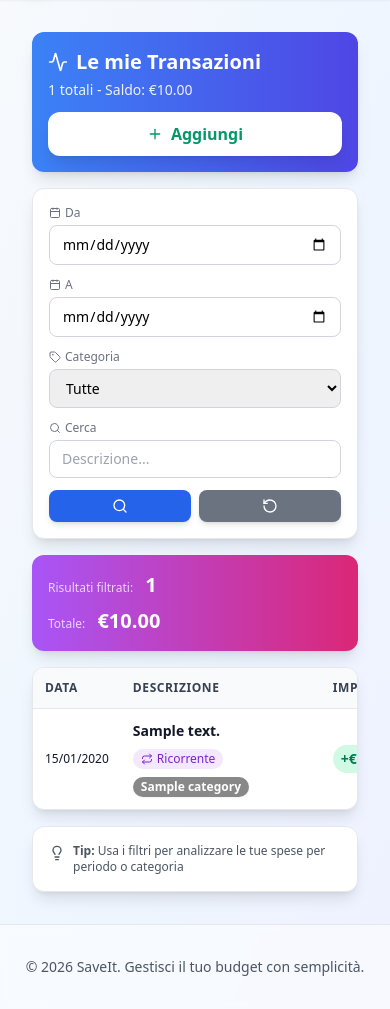
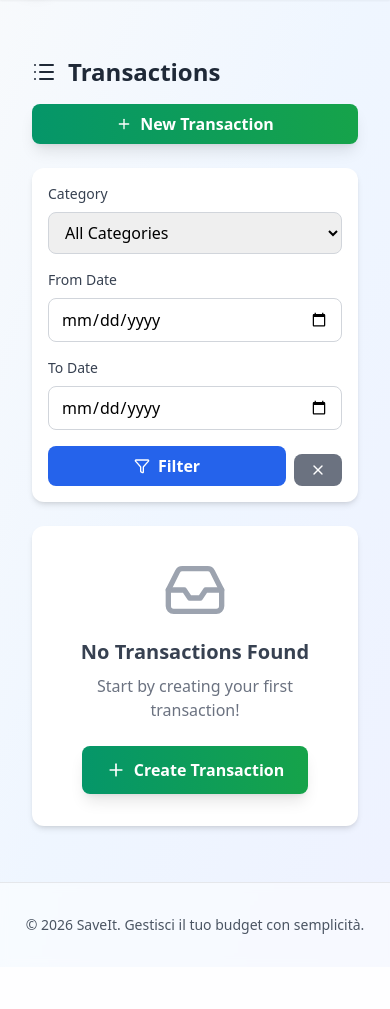
Before and after one commit to Orfico/saveit, a Django app: page /transactions/ in a window 390 px wide. Shown: the part 65-1074 px from the top of the page. After the commit the page ends 999 px from the top, so only its background shows below. Run offline with Django 5.2, Linux system fonts and the light colour scheme; a user stored in the database is signed in; tables that the repository leaves empty hold one stand-in row (values such as "Sample post"); some libraries are stand-ins or nearby versions.

Commit message:
fix: settings.py without secret keys + mobile UX improved in transaction_list

```diff
--- a/templates/core/transaction_list.html
+++ b/templates/core/transaction_list.html
@@ -1,204 +1,133 @@
 {% extends 'base.html' %}
 
-{% block title %}Transazioni{% endblock %}
+{% block title %}Transactions{% endblock %}
 
 {% block content %}
-<div class="space-y-4 sm:space-y-6 px-4 sm:px-0">
-  <!-- Header + Badge -->
-  <div class="flex flex-col sm:flex-row justify-between items-start sm:items-center gap-3 sm:gap-4 bg-gradient-to-r from-blue-500 to-indigo-600 text-white p-4 sm:p-6 rounded-xl shadow-lg">
-    <div>
-      <h1 class="text-xl sm:text-2xl lg:text-3xl font-bold flex items-center gap-2">
-        <i data-lucide="activity" class="w-5 h-5 sm:w-6 sm:h-6"></i>
-        Le mie Transazioni
+<div class="container mx-auto px-4 py-6 sm:py-8">
+  <!-- Header con filtri -->
+  <div class="flex flex-col sm:flex-row justify-between items-start sm:items-center gap-4 mb-6">
+    <h1 class="text-2xl sm:text-3xl font-bold text-gray-800 flex items-center gap-3">
+      <i data-lucide="list" class="w-6 h-6 sm:w-8 sm:h-8"></i>
+      Transactions
     </h1>
-      <p class="opacity-90 mt-1 text-sm sm:text-base">{{ page_obj.paginator.count }} totali - Saldo: €{{ filtered_total|floatformat:2 }}</p>
-    </div>
+
     <a href="{% url 'core:transaction_create' %}"
-       class="w-full sm:w-auto bg-white text-emerald-600 px-6 sm:px-8 py-2.5 sm:py-3 rounded-xl font-bold hover:bg-gray-100 shadow-lg whitespace-nowrap transition text-center flex items-center justify-center gap-2">
-      <i data-lucide="plus" class="w-4 h-4"></i> Aggiungi
+       class="bg-gradient-to-r from-emerald-600 to-green-600 text-white px-4 sm:px-6 py-2 sm:py-3 rounded-lg hover:from-emerald-700 hover:to-green-700 font-semibold shadow-lg transition flex items-center gap-2 w-full sm:w-auto justify-center">
+      <i data-lucide="plus" class="w-4 h-4 sm:w-5 sm:h-5"></i>
+      <span>New Transaction</span>
     </a>
   </div>
 
-  <!-- Advanced Filters -->
-  <div class="bg-white p-4 sm:p-6 rounded-xl shadow-lg border">
-    <form method="get" class="grid grid-cols-1 sm:grid-cols-2 lg:grid-cols-6 gap-3 sm:gap-4 items-end">
-      <!-- Date From -->
+  <!-- Filtri -->
+  <div class="bg-white rounded-xl shadow-md p-4 sm:p-6 mb-6">
+    <form method="get" class="space-y-4">
+      <div class="grid grid-cols-1 sm:grid-cols-2 lg:grid-cols-4 gap-4">
+        <!-- Filtro Categoria -->
         <div>
-        <label class="block text-xs font-medium text-gray-500 mb-1 flex items-center gap-1">
-          <i data-lucide="calendar" class="w-3 h-3"></i> Da
-        </label>
-        <input type="date" name="date_from" value="{{ date_from }}"
-               class="w-full border border-gray-300 px-3 py-2 rounded-lg text-sm focus:ring-2 focus:ring-blue-500 focus:border-blue-500 transition">
-      </div>
-
-      <!-- Date To -->
-      <div>
-        <label class="block text-xs font-medium text-gray-500 mb-1 flex items-center gap-1">
-          <i data-lucide="calendar" class="w-3 h-3"></i> A
-        </label>
-        <input type="date" name="date_to" value="{{ date_to }}"
-               class="w-full border border-gray-300 px-3 py-2 rounded-lg text-sm focus:ring-2 focus:ring-blue-500 focus:border-blue-500 transition">
-      </div>
-
-      <!-- Category -->
-      <div>
-        <label class="block text-xs font-medium text-gray-500 mb-1 flex items-center gap-1">
-          <i data-lucide="tag" class="w-3 h-3"></i> Categoria
-        </label>
-        <select name="category" class="w-full border border-gray-300 px-3 py-2 rounded-lg text-sm focus:ring-2 focus:ring-blue-500 transition">
-          <option value="">Tutte</option>
-          {% for cat in categories %}
-            <option value="{{ cat.id }}" {% if category_id == cat.id|stringformat:"s" %}selected{% endif %}>
-              {{ cat.get_type_display }} - {{ cat.name }}
+          <label class="block text-sm font-medium text-gray-700 mb-2">Category</label>
+          <select name="category" class="w-full border border-gray-300 rounded-lg px-3 py-2 focus:ring-2 focus:ring-blue-500">
+            <option value="">All Categories</option>
+            {% for category in categories %}
+              <option value="{{ category.id }}" {% if request.GET.category == category.id|stringformat:"s" %}selected{% endif %}>
+                {{ category.name }}
               </option>
             {% endfor %}
           </select>
         </div>
 
-      <!-- Search -->
-      <div class="lg:col-span-2">
-        <label class="block text-xs font-medium text-gray-500 mb-1 flex items-center gap-1">
-          <i data-lucide="search" class="w-3 h-3"></i> Cerca
-        </label>
-        <input type="text" name="search" value="{{ search }}"
-               placeholder="Descrizione..."
-               class="w-full border border-gray-300 px-3 py-2 rounded-lg text-sm focus:ring-2 focus:ring-blue-500 focus:border-blue-500 transition">
+        <!-- Filtro Data Inizio -->
+        <div>
+          <label class="block text-sm font-medium text-gray-700 mb-2">From Date</label>
+          <input type="date" name="date_from" value="{{ request.GET.date_from }}"
+                 class="w-full border border-gray-300 rounded-lg px-3 py-2 focus:ring-2 focus:ring-blue-500">
         </div>
 
-      <!-- Buttons -->
-      <div class="flex gap-2 sm:col-span-2 lg:col-span-1">
+        <!-- Filtro Data Fine -->
+        <div>
+          <label class="block text-sm font-medium text-gray-700 mb-2">To Date</label>
+          <input type="date" name="date_to" value="{{ request.GET.date_to }}"
+                 class="w-full border border-gray-300 rounded-lg px-3 py-2 focus:ring-2 focus:ring-blue-500">
+        </div>
+
+        <!-- Bottoni -->
+        <div class="flex items-end gap-2">
           <button type="submit"
-                class="flex-1 bg-blue-600 text-white px-4 py-2 rounded-lg hover:bg-blue-700 font-semibold shadow-md transition text-sm flex items-center justify-center gap-1">
-          <i data-lucide="search" class="w-4 h-4"></i> <span class="hidden sm:inline">Applica</span>
+                  class="flex-1 bg-blue-600 text-white px-4 py-2 rounded-lg hover:bg-blue-700 font-semibold transition flex items-center justify-center gap-2">
+            <i data-lucide="filter" class="w-4 h-4"></i>
+            Filter
           </button>
           <a href="{% url 'core:transaction_list' %}"
-           class="flex-1 bg-gray-500 text-white px-4 py-2 rounded-lg hover:bg-gray-600 font-semibold text-center shadow-md transition text-sm flex items-center justify-center gap-1">
-          <i data-lucide="rotate-ccw" class="w-4 h-4"></i> <span class="hidden sm:inline">Reset</span>
+             class="bg-gray-500 text-white px-4 py-2 rounded-lg hover:bg-gray-600 font-semibold transition flex items-center justify-center">
+            <i data-lucide="x" class="w-4 h-4"></i>
           </a>
+        </div>
       </div>
     </form>
   </div>
 
-  <!-- Filtered Results -->
-  {% if filtered_count > 0 %}
-  <div class="bg-gradient-to-r from-purple-500 to-pink-600 text-white p-4 rounded-xl shadow-lg">
-    <div class="flex flex-col sm:flex-row justify-between items-start sm:items-center gap-2">
-      <div>
-        <span class="text-xs sm:text-sm opacity-75">Risultati filtrati:</span>
-        <span class="text-xl sm:text-2xl font-bold ml-2">{{ filtered_count }}</span>
-      </div>
-      <div>
-        <span class="text-xs sm:text-sm opacity-75">Totale:</span>
-        <span class="text-xl sm:text-2xl font-bold ml-2">€{{ filtered_total|floatformat:2 }}</span>
-      </div>
-    </div>
-  </div>
-  {% endif %}
-
-  <!-- Responsive Table -->
-  <div class="bg-white rounded-xl shadow-lg overflow-hidden border">
-    <div class="overflow-x-auto">
+  <!-- Lista Transazioni -->
+  {% if transactions %}
+    <!-- Desktop View (tabella) -->
+    <div class="hidden lg:block bg-white rounded-xl shadow-md overflow-hidden">
       <table class="min-w-full divide-y divide-gray-200">
-        <thead class="bg-gray-50">
+        <thead class="bg-gradient-to-r from-blue-600 to-indigo-600 text-white">
           <tr>
-            <th class="px-3 sm:px-6 py-3 sm:py-4 text-left text-xs font-bold text-gray-700 uppercase tracking-wider">Data</th>
-            <th class="px-3 sm:px-6 py-3 sm:py-4 text-left text-xs font-bold text-gray-700 uppercase tracking-wider">Descrizione</th>
-            <th class="px-3 sm:px-6 py-3 sm:py-4 text-left text-xs font-bold text-gray-700 uppercase tracking-wider">Importo</th>
-            <th class="hidden lg:table-cell px-3 sm:px-6 py-3 sm:py-4 text-left text-xs font-bold text-gray-700 uppercase tracking-wider">Categoria</th>
-            <th class="px-3 sm:px-6 py-3 sm:py-4 text-left text-xs font-bold text-gray-700 uppercase tracking-wider">Azioni</th>
+            <th class="px-6 py-4 text-left text-sm font-bold uppercase tracking-wider">Date</th>
+            <th class="px-6 py-4 text-left text-sm font-bold uppercase tracking-wider">Description</th>
+            <th class="px-6 py-4 text-left text-sm font-bold uppercase tracking-wider">Category</th>
+            <th class="px-6 py-4 text-left text-sm font-bold uppercase tracking-wider">Amount</th>
+            <th class="px-6 py-4 text-center text-sm font-bold uppercase tracking-wider">Actions</th>
           </tr>
         </thead>
-        <tbody class="divide-y divide-gray-200">
-          {% for transaction in object_list %}
-          <tr class="{% if forloop.counter|divisibleby:2 %}bg-gray-50{% endif %}
-                     {% if transaction.type == 'expense' %}hover:bg-red-50{% else %}hover:bg-green-50{% endif %} transition">
-
-            <!-- Date -->
-            <td class="px-3 sm:px-6 py-3 sm:py-4 whitespace-nowrap">
-              <div class="text-xs sm:text-sm font-medium text-gray-900">{{ transaction.date|date:"d/m/Y" }}</div>
-              <div class="text-xs text-gray-500 hidden sm:block">{{ transaction.date|date:"l" }}</div>
+        <tbody class="bg-white divide-y divide-gray-200">
+          {% for transaction in transactions %}
+          <tr class="hover:bg-gray-50 transition cursor-pointer"
+              onclick="window.location='{% url 'core:transaction_update' transaction.pk %}'">
+            <td class="px-6 py-4 whitespace-nowrap text-sm text-gray-700">
+              {{ transaction.date|date:"d/m/Y" }}
             </td>
-
-            <!-- Description with Recurring Badge -->
-            <td class="px-3 sm:px-6 py-3 sm:py-4 min-w-[200px]">
-              <div class="flex flex-col gap-1">
-                <div class="flex items-center gap-2 flex-wrap">
-                  <p class="font-semibold text-sm sm:text-base text-gray-900">{{ transaction.description }}</p>
-
-                  <!-- ✨ Badge Recurring -->
+            <td class="px-6 py-4">
+              <div class="flex items-center gap-2">
+                <span class="font-semibold text-gray-900">{{ transaction.description }}</span>
                 {% if transaction.is_recurring %}
-                    <span class="inline-flex items-center gap-1 px-2 py-0.5 bg-purple-100 text-purple-700 text-xs font-medium rounded-full flex-shrink-0">
+                  <span class="inline-flex items-center gap-1 px-2 py-0.5 bg-purple-100 text-purple-700 text-xs font-medium rounded-full">
                     <i data-lucide="repeat" class="w-3 h-3"></i>
-                      <span>Ricorrente</span>
+                    <span>Recurring</span>
                   </span>
                 {% endif %}
               </div>
-
-                <!-- Mobile category (visible on small screens only) -->
-                <div class="lg:hidden">
-                  <span class="px-2 py-0.5 rounded-full text-xs font-semibold text-white shadow-sm inline-block"
-                        style="background-color: {{ transaction.category.color }};">
+              {% if transaction.notes %}
+                <p class="text-xs text-gray-500 mt-1">{{ transaction.notes|truncatewords:10 }}</p>
+              {% endif %}
+            </td>
+            <td class="px-6 py-4 whitespace-nowrap">
+              <span class="px-3 py-1 rounded-full text-xs font-semibold"
+                    style="background-color: {{ transaction.category.color }}20; color: {{ transaction.category.color }};">
                 {{ transaction.category.name }}
               </span>
-                </div>
-              </div>
             </td>
-
-          <!-- Colored amount -->
-          <td class="px-3 sm:px-6 py-3 sm:py-4 whitespace-nowrap">
-            <span class="text-sm sm:text-lg font-bold px-2 sm:px-3 py-1 rounded-full inline-block
+            <td class="px-6 py-4 whitespace-nowrap">
+              <span class="text-lg font-bold px-3 py-1 rounded-full inline-block
                 {% if transaction.is_income %}text-emerald-700 bg-emerald-100{% else %}text-red-700 bg-red-100{% endif %}">
                 {{ transaction.display_amount }}
               </span>
             </td>
-
-            <!-- Category with color (hidden on mobile) -->
-            <td class="hidden lg:table-cell px-3 sm:px-6 py-3 sm:py-4 whitespace-nowrap">
-              <span class="px-3 py-1 rounded-full text-sm font-semibold text-white shadow-sm inline-block"
-                    style="background-color: {{ transaction.category.color }};">
-                {{ transaction.category.name }}
-              </span>
-              <div class="text-xs text-gray-500 mt-1">
-                {{ transaction.category.get_type_display }}
-              </div>
-            </td>
-
-            <!-- Actions -->
-            <td class="px-3 sm:px-6 py-3 sm:py-4 whitespace-nowrap text-sm font-medium">
-              <div class="flex gap-1 sm:gap-2">
+            <td class="px-6 py-4 whitespace-nowrap text-center">
+              <div class="flex items-center justify-center gap-2" onclick="event.stopPropagation()">
                 <a href="{% url 'core:transaction_update' transaction.pk %}"
-                   title="Modifica"
-                   class="text-blue-600 hover:text-blue-900 p-1.5 sm:p-2 rounded hover:bg-blue-100 transition">
-                  <i data-lucide="edit-3" class="w-4 h-4"></i>
+                   class="bg-blue-500 text-white p-2 rounded-lg hover:bg-blue-600 transition inline-flex items-center justify-center"
+                   title="Edit">
+                  <i data-lucide="edit-2" class="w-4 h-4"></i>
                 </a>
                 <form method="post" action="{% url 'core:transaction_delete' transaction.pk %}"
-                      onsubmit="return confirm('Sei sicuro di voler eliminare questa transazione?')"
-                      class="inline">
+                      class="inline" onsubmit="return confirm('Are you sure you want to delete this transaction?');">
                   {% csrf_token %}
                   <button type="submit"
-                          title="Elimina"
-                          class="text-red-600 hover:text-red-900 p-1.5 sm:p-2 rounded hover:bg-red-100 transition">
+                          class="bg-red-500 text-white p-2 rounded-lg hover:bg-red-600 transition inline-flex items-center justify-center"
+                          title="Delete">
                     <i data-lucide="trash-2" class="w-4 h-4"></i>
                   </button>
                 </form>
-              </div>
-            </td>
-          </tr>
-          {% empty %}
-          <tr>
-            <td colspan="5" class="px-6 py-16 text-center">
-              <div class="text-gray-500 space-y-3">
-                <div class="text-4xl sm:text-6xl">🔭</div>
-                <h3 class="text-lg sm:text-xl font-semibold">Nessuna transazione trovata</h3>
-                {% if date_from or date_to or category_id or search %}
-                <p class="text-xs sm:text-sm">Prova a modificare i filtri o <a href="{% url 'core:transaction_list' %}" class="text-blue-600 hover:text-blue-800 font-semibold">resettali</a></p>
-                {% else %}
-                <p class="text-xs sm:text-sm">Inizia aggiungendo la tua prima transazione!</p>
-                <a href="{% url 'core:transaction_create' %}"
-                   class="inline-block mt-4 bg-blue-600 text-white px-6 py-3 rounded-lg hover:bg-blue-700 font-semibold transition flex items-center gap-2 justify-center">
-                  <i data-lucide="plus" class="w-4 h-4"></i> Aggiungi la prima transazione
-                </a>
-                {% endif %}
               </div>
             </td>
           </tr>
@@ -207,56 +136,96 @@
       </table>
     </div>
 
-    <!-- Pagination -->
-    {% if is_paginated %}
-    <div class="bg-gray-50 px-4 sm:px-6 py-4 border-t flex flex-col sm:flex-row items-center justify-between gap-3 sm:gap-4">
-      <div class="text-xs sm:text-sm text-gray-700">
-        Mostra <strong>{{ page_obj.start_index }}–{{ page_obj.end_index }}</strong>
-        di <strong>{{ page_obj.paginator.count }}</strong>
+    <!-- Mobile/Tablet View (cards) -->
+    <div class="lg:hidden space-y-3">
+      {% for transaction in transactions %}
+      <a href="{% url 'core:transaction_update' transaction.pk %}"
+         class="block bg-white rounded-xl shadow-md hover:shadow-lg transition-shadow overflow-hidden">
+        <div class="p-4">
+          <!-- Header con data e badge ricorrenza -->
+          <div class="flex items-start justify-between mb-2">
+            <div class="flex items-center gap-2 text-sm text-gray-600">
+              <i data-lucide="calendar" class="w-4 h-4"></i>
+              <span class="font-medium">{{ transaction.date|date:"d/m/Y" }}</span>
+            </div>
+            {% if transaction.is_recurring %}
+              <span class="inline-flex items-center gap-1 px-2 py-0.5 bg-purple-100 text-purple-700 text-xs font-medium rounded-full">
+                <i data-lucide="repeat" class="w-3 h-3"></i>
+                <span>Recurring</span>
+              </span>
+            {% endif %}
           </div>
 
-      <nav class="flex items-center space-x-2">
-        {% if page_obj.has_previous %}
-          <a href="?page={{ page_obj.previous_page_number }}{% if date_from %}&date_from={{ date_from }}{% endif %}{% if date_to %}&date_to={{ date_to }}{% endif %}{% if category_id %}&category={{ category_id }}{% endif %}{% if search %}&search={{ search }}{% endif %}"
-             class="px-3 sm:px-4 py-2 bg-white border rounded-lg text-blue-600 hover:bg-blue-50 font-medium transition text-sm">
-            ← <span class="hidden sm:inline">Prec</span>
-          </a>
-        {% else %}
-          <span class="px-3 sm:px-4 py-2 bg-gray-100 border rounded-lg text-gray-400 cursor-not-allowed text-sm">
-            ← <span class="hidden sm:inline">Prec</span>
+          <!-- Descrizione -->
+          <h3 class="text-lg font-bold text-gray-900 mb-2">{{ transaction.description }}</h3>
+
+          <!-- Categoria e Amount -->
+          <div class="flex items-center justify-between mb-2">
+            <span class="px-3 py-1 rounded-full text-xs font-semibold"
+                  style="background-color: {{ transaction.category.color }}20; color: {{ transaction.category.color }};">
+              {{ transaction.category.name }}
             </span>
+            <span class="text-xl font-bold px-3 py-1.5 rounded-full
+              {% if transaction.is_income %}text-emerald-700 bg-emerald-100{% else %}text-red-700 bg-red-100{% endif %}">
+              {{ transaction.display_amount }}
+            </span>
+          </div>
+
+          <!-- Note (se presenti) -->
+          {% if transaction.notes %}
+            <p class="text-sm text-gray-600 mt-2 pt-2 border-t border-gray-100">
+              {{ transaction.notes|truncatewords:15 }}
+            </p>
           {% endif %}
 
-        <!-- Current page number -->
-        <span class="px-3 py-2 bg-blue-600 text-white rounded-lg font-bold text-sm">
-          {{ page_obj.number }}
+          <!-- Indicatore "tap per modificare" -->
+          <div class="flex items-center justify-end gap-1 mt-3 text-xs text-gray-400">
+            <span>Tap to edit</span>
+            <i data-lucide="chevron-right" class="w-3 h-3"></i>
+          </div>
+        </div>
+      </a>
+      {% endfor %}
+    </div>
+
+    <!-- Paginazione -->
+    {% if is_paginated %}
+    <div class="mt-6 flex justify-center gap-2">
+      {% if page_obj.has_previous %}
+        <a href="?page=1" class="px-4 py-2 bg-white border border-gray-300 rounded-lg hover:bg-gray-50">First</a>
+        <a href="?page={{ page_obj.previous_page_number }}" class="px-4 py-2 bg-white border border-gray-300 rounded-lg hover:bg-gray-50">Previous</a>
+      {% endif %}
+
+      <span class="px-4 py-2 bg-blue-600 text-white rounded-lg">
+        Page {{ page_obj.number }} of {{ page_obj.paginator.num_pages }}
       </span>
 
       {% if page_obj.has_next %}
-          <a href="?page={{ page_obj.next_page_number }}{% if date_from %}&date_from={{ date_from }}{% endif %}{% if date_to %}&date_to={{ date_to }}{% endif %}{% if category_id %}&category={{ category_id }}{% endif %}{% if search %}&search={{ search }}{% endif %}"
-             class="px-3 sm:px-4 py-2 bg-white border rounded-lg text-blue-600 hover:bg-blue-50 font-medium transition text-sm">
-            <span class="hidden sm:inline">Succ</span> →
+        <a href="?page={{ page_obj.next_page_number }}" class="px-4 py-2 bg-white border border-gray-300 rounded-lg hover:bg-gray-50">Next</a>
+        <a href="?page={{ page_obj.paginator.num_pages }}" class="px-4 py-2 bg-white border border-gray-300 rounded-lg hover:bg-gray-50">Last</a>
+      {% endif %}
+    </div>
+    {% endif %}
+
+  {% else %}
+    <!-- Empty state -->
+    <div class="bg-white rounded-xl shadow-md p-8 sm:p-12 text-center">
+      <i data-lucide="inbox" class="w-16 h-16 sm:w-20 sm:h-20 mx-auto text-gray-400 mb-4"></i>
+      <h2 class="text-xl sm:text-2xl font-bold text-gray-700 mb-2">No Transactions Found</h2>
+      <p class="text-gray-500 mb-6">Start by creating your first transaction!</p>
+      <a href="{% url 'core:transaction_create' %}"
+         class="inline-flex items-center gap-2 bg-gradient-to-r from-emerald-600 to-green-600 text-white px-6 py-3 rounded-lg hover:from-emerald-700 hover:to-green-700 font-semibold shadow-lg transition">
+        <i data-lucide="plus" class="w-5 h-5"></i>
+        Create Transaction
       </a>
-        {% else %}
-          <span class="px-3 sm:px-4 py-2 bg-gray-100 border rounded-lg text-gray-400 cursor-not-allowed text-sm">
-            <span class="hidden sm:inline">Succ</span> →
-          </span>
-        {% endif %}
-      </nav>
     </div>
   {% endif %}
 </div>
 
-  <!-- Tip bottom -->
-  <div class="bg-white p-4 rounded-xl shadow-lg border flex flex-col sm:flex-row justify-between items-start sm:items-center gap-3">
-    <div class="text-xs sm:text-sm text-gray-600 flex items-start gap-2">
-      <i data-lucide="lightbulb" class="w-4 h-4 flex-shrink-0 mt-0.5"></i>
-      <span><strong>Tip:</strong> Usa i filtri per analizzare le tue spese per periodo o categoria</span>
-    </div>
-  </div>
-</div>
-
 <script>
+  // Inizializza Lucide icons
+  document.addEventListener('DOMContentLoaded', function() {
     lucide.createIcons();
+  });
 </script>
 {% endblock %}
```
Also changed, not shown: finance_app/settings.py (+96 -89 lines), templates/core/transaction_form.html (+21 -4 lines). Lines whose indentation alone changed are shown as unchanged.
